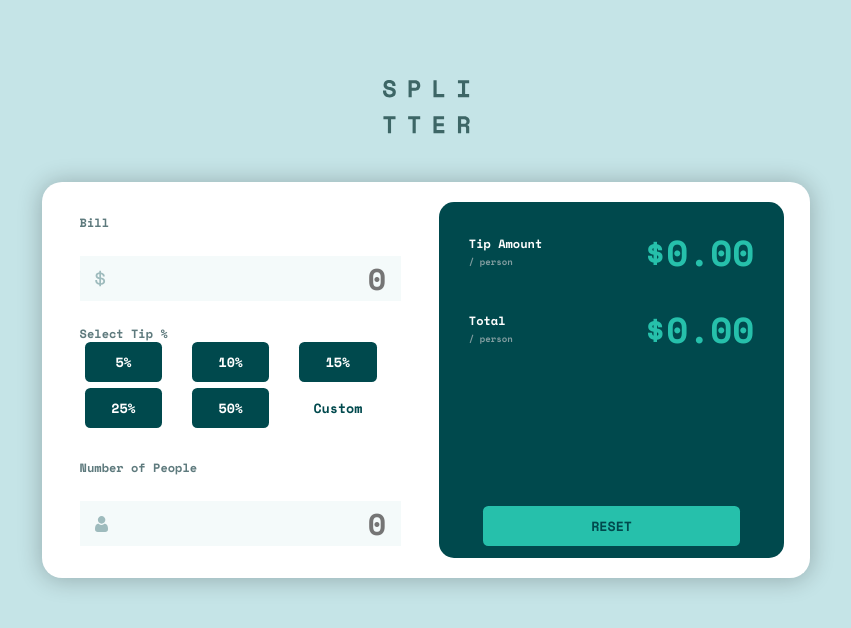
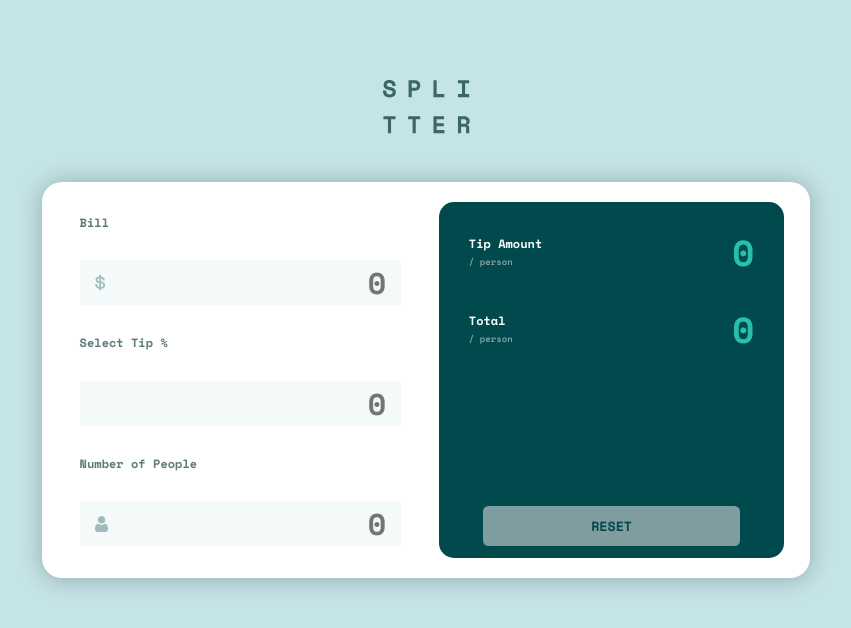
Before and after one commit to bharath-sampath/splitter, an Angular app: page / in a window 1280 px wide. Shown: the top 628 px of the page, without its empty margins (214-1065 px from the left). Built offline with nearby package versions, Linux system fonts and the light colour scheme.

Commit message:
ts changes done

```diff
--- a/src/app/app.module.ts
+++ b/src/app/app.module.ts
@@ -1,6 +1,6 @@
 import { BrowserModule } from '@angular/platform-browser';
 import { NgModule } from '@angular/core';
-
+import {FormsModule,ReactiveFormsModule} from '@angular/forms'
 import { AppComponent } from './app.component';
 import { AppHeaderComponent } from './app-header/app-header.component';
 import { SplitterFormComponent } from './splitter-form/splitter-form.component';
@@ -12,7 +12,7 @@ import { SplitterFormComponent } from './splitter-form/splitter-form.component';
     SplitterFormComponent
   ],
   imports: [
-    BrowserModule
+    BrowserModule,FormsModule,ReactiveFormsModule
   ],
   providers: [],
   bootstrap: [AppComponent]
--- a/src/app/splitter-form/splitter-form.component.css
+++ b/src/app/splitter-form/splitter-form.component.css
@@ -61,6 +61,10 @@ form
   border-radius: 1.25em;
 
 }
+input:invalid
+{
+  border:2px solid red;
+}
 
 input
 {
@@ -122,12 +126,7 @@ button:hover, button:focus {
   background-color: hsl(172, 67%, 70%);
 }
 
-.percent_btns {
-  display: flex;
-  flex-direction: row;
-  justify-content: space-around;
-  flex-wrap: wrap;
-}
+
 .btn_wrap {
   flex-basis: 30%;
   padding-bottom: .5em;
@@ -141,14 +140,14 @@ button:hover, button:focus {
 .percent_btn:hover,.percent_btn:focus,.percent_btn:active, .percent_btn:visited {
   color:hsl(183, 100%, 15%);
 }
-.Custom_btn {
+/* .Custom_btn {
   background-color:hsl(0, 0%, 100%);
   color:hsl(183, 100%, 15%);
 }
 .Custom_btn:hover, .Custom_btn:focus{
   background-color:hsl(0, 0%, 100%);
   color:hsl(172, 67%, 45%);
-}
+} */
 
 .bill-logo, .ppl-logo{
 
@@ -164,3 +163,18 @@ button:hover, button:focus {
 .bill-logo{
   background-image:url(../../assets/icon-dollar.svg);
 }
+
+.label_error{
+  display: flex;
+  justify-content: space-between;
+}
+.field_error{
+  color:red;
+}
+
+
+
+button:disabled {
+background-color: hsl(184, 14%, 56%);
+
+}
--- a/src/app/splitter-form/splitter-form.component.html
+++ b/src/app/splitter-form/splitter-form.component.html
@@ -1,56 +1,67 @@
 <div class = "centerer_div">
-<form>
+<form [formGroup]="splitForm" (ngSubmit)="onReset()"  >
 <div class="split_wrap">
   <div class="split_entry_fields">
     <div class = "label_error">
-      <label>Bill</label>
-      <div class = "field_error"></div>
+      <label for = "billAmount">Bill</label>
+      <div class = "field_error"
+      *ngIf="(splitForm.get('billAmount').dirty || splitForm.get('billAmount').touched) &&
+      (splitForm.get('billAmount').hasError('required') || splitForm.get('billAmount').hasError('pattern') )">
+      Invalid!</div>
     </div>
 
      <input class="input_box" class="bill-logo" formControlName="billAmount" type="text" placeholder="0">
 
-    <div>
+
     <div class = "label_error">
       <label>Select Tip %</label>
-      <div class = "field_error"></div>
+      <div class = "field_error"
+      *ngIf="(splitForm.get('customPercent').dirty || splitForm.get('customPercent').touched) &&
+      (splitForm.get('customPercent').hasError('required') || splitForm.get('customPercent').hasError('pattern') )">
+      Invalid!</div>
     </div>
-    <div class = "percent_btns">
-    <div class = "btn_wrap">
-      <button class="percent_btn">5%</button>
+    <!-- <div class = "percent_btns"> -->
+    <!-- <div class = "btn_wrap">
+      <button class="percent_btn" formControlName="fivePercent">5%</button>
     </div>
     <div class = "btn_wrap">
-      <button class="percent_btn">10%</button>
+      <button class="percent_btn" formControlName="tenPercent">10%</button>
     </div>
     <div class = "btn_wrap">
-      <button class="percent_btn">15%</button>
+      <button class="percent_btn" formControlName="fiftnPercent">15%</button>
     </div>
     <div class = "btn_wrap">
-      <button class="percent_btn">25%</button>
+      <button class="percent_btn" formControlName="twfPercent">25%</button>
     </div>
     <div class = "btn_wrap">
-      <button class="percent_btn">50%</button>
+      <button class="percent_btn" formControlName="fiftyPercent">50%</button>
+    </div> -->
+
+      <input  formControlName="customPercent" placeholder="0">
+
+    <!-- </div> -->
+
+    <div class = "label_error">
+      <label for="numPpl">Number of People</label>
+      <div class = "field_error"
+        *ngIf="(splitForm.get('numPpl').dirty || splitForm.get('numPpl').touched) &&
+        (splitForm.get('numPpl').hasError('required') || splitForm.get('numPpl').hasError('pattern') )">
+        Invalid!</div>
     </div>
-    <div class = "btn_wrap">
-      <button class="percent_btn Custom_btn">Custom</button>
-    </div>
-    </div>
-    </div>
-    <div class = "label_error">
-      <label>Number of People</label>
-      <div class = "field_error"></div>
-    </div>
+
     <input class="input_box" class="ppl-logo" formControlName="numPpl" placeholder="0">
+
   </div>
   <div class="amtnTotal">
     <div class="wrap_container">
       <label>Tip Amount<span><br>/ person</span></label>
-      <label class="dollar_field">$0.00</label>
+      <label class="dollar_field">{{calculateTip()}}</label>
     </div>
     <div class="wrap_container">
       <label>Total<span><br>/ person</span></label>
-      <label class="dollar_field">$0.00</label>
+      <label class="dollar_field" >{{calculateTotal()}}</label>
     </div>
-    <button class="reset_button">RESET</button>
+    <button class="reset_button" type="submit"  [disabled]="!splitForm.valid">RESET</button>
   </div>
 
 </div>
--- a/src/app/splitter-form/splitter-form.component.ts
+++ b/src/app/splitter-form/splitter-form.component.ts
@@ -1,4 +1,5 @@
 import { Component, OnInit } from '@angular/core';
+import { FormGroup,FormControl,Validators, FormBuilder } from '@angular/forms';
 
 @Component({
   selector: 'app-splitter-form',
@@ -6,12 +7,59 @@ import { Component, OnInit } from '@angular/core';
   styleUrls: ['./splitter-form.component.css']
 })
 export class SplitterFormComponent implements OnInit {
+  splitForm: FormGroup;
 
-  constructor() { }
+  constructor(private fb:FormBuilder) { }
 
   ngOnInit(): void {
+    this.splitForm = this.fb.group({
+      billAmount: new FormControl('',[Validators.required,Validators.pattern('\\d+([.]\\d+)?')]),
+      fivePercent: new FormControl(''),
+      tenPercent: new FormControl(''),
+      fiftnPercent: new FormControl(''),
+      twfPercent: new FormControl(''),
+      fiftyPercent: new FormControl(''),
+      customPercent: new FormControl('',[Validators.required,Validators.pattern('\\d+([.]\\d+)?')]),
+      dollarTip: new FormControl(''),
+      dollarTotal: new FormControl(''),
+      numPpl:new FormControl('',[Validators.required,Validators.pattern('\\d+([.]\\d+)?')]),
+      resetBtn:new FormControl('')
+    });
   }
 
 
 
+
+onReset(){
+  this.splitForm.reset();
 }
+
+calculateTip(){
+  if(this.splitForm.valid &&
+    (this.splitForm.get('numPpl')?.value!=0 &&
+    this.splitForm.get('numPpl')?.value != undefined))
+    {
+      return ((this.splitForm.get('customPercent')?.value / 100) *
+              this.splitForm.get('billAmount')?.value/
+              this.splitForm.get('numPpl')?.value).toFixed(2);
+
+    }
+  else{
+    return 0;
+  }
+
+}
+calculateTotal(){
+  if(this.splitForm.valid &&
+    (this.splitForm.get('numPpl')?.value!=0 &&
+    this.splitForm.get('numPpl')?.value != undefined))
+    {
+      return (this.splitForm.get('billAmount')?.value/this.splitForm.get('numPpl')?.value).toFixed(2);
+    }
+  else{
+    return 0;
+  }
+
+}
+
+}
```
